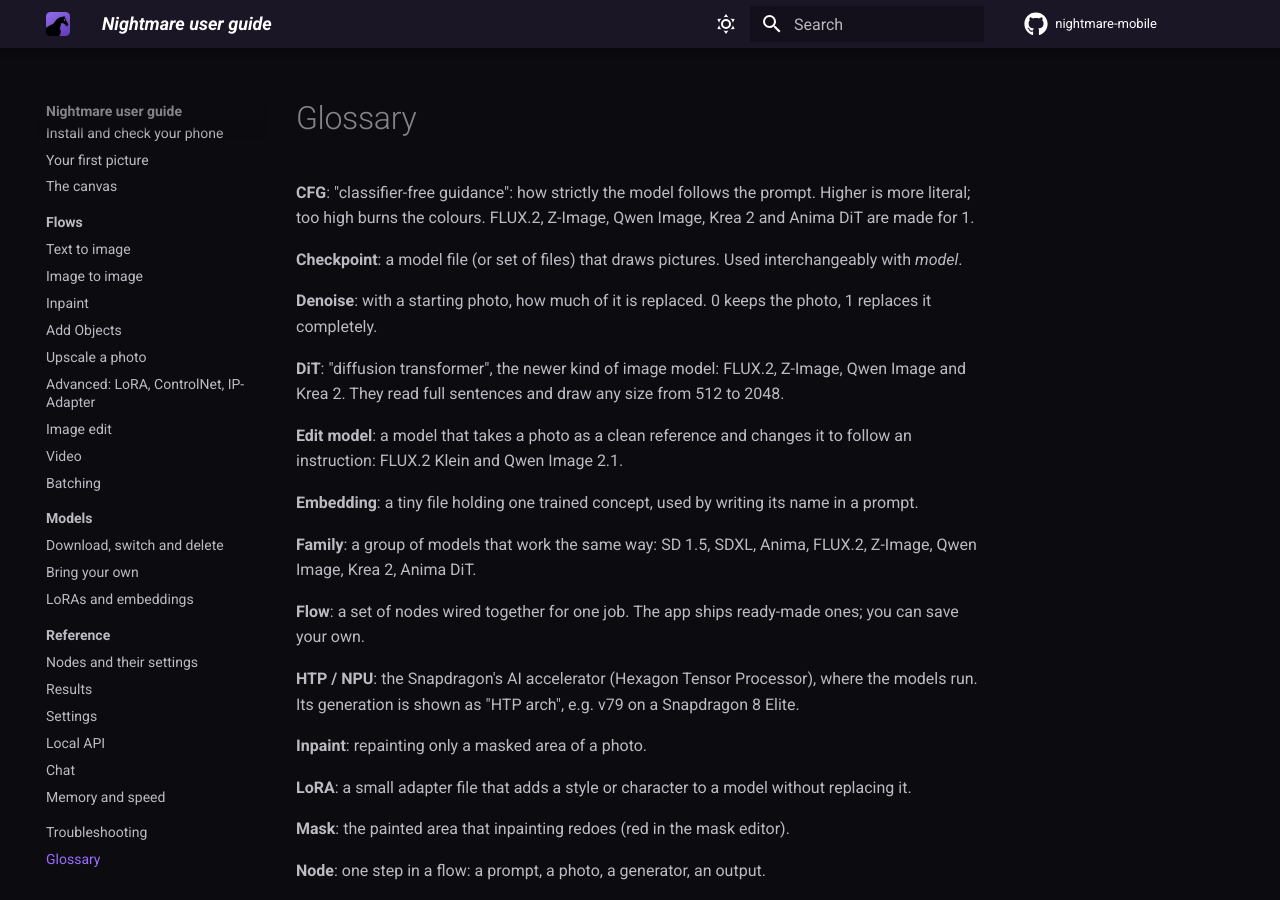
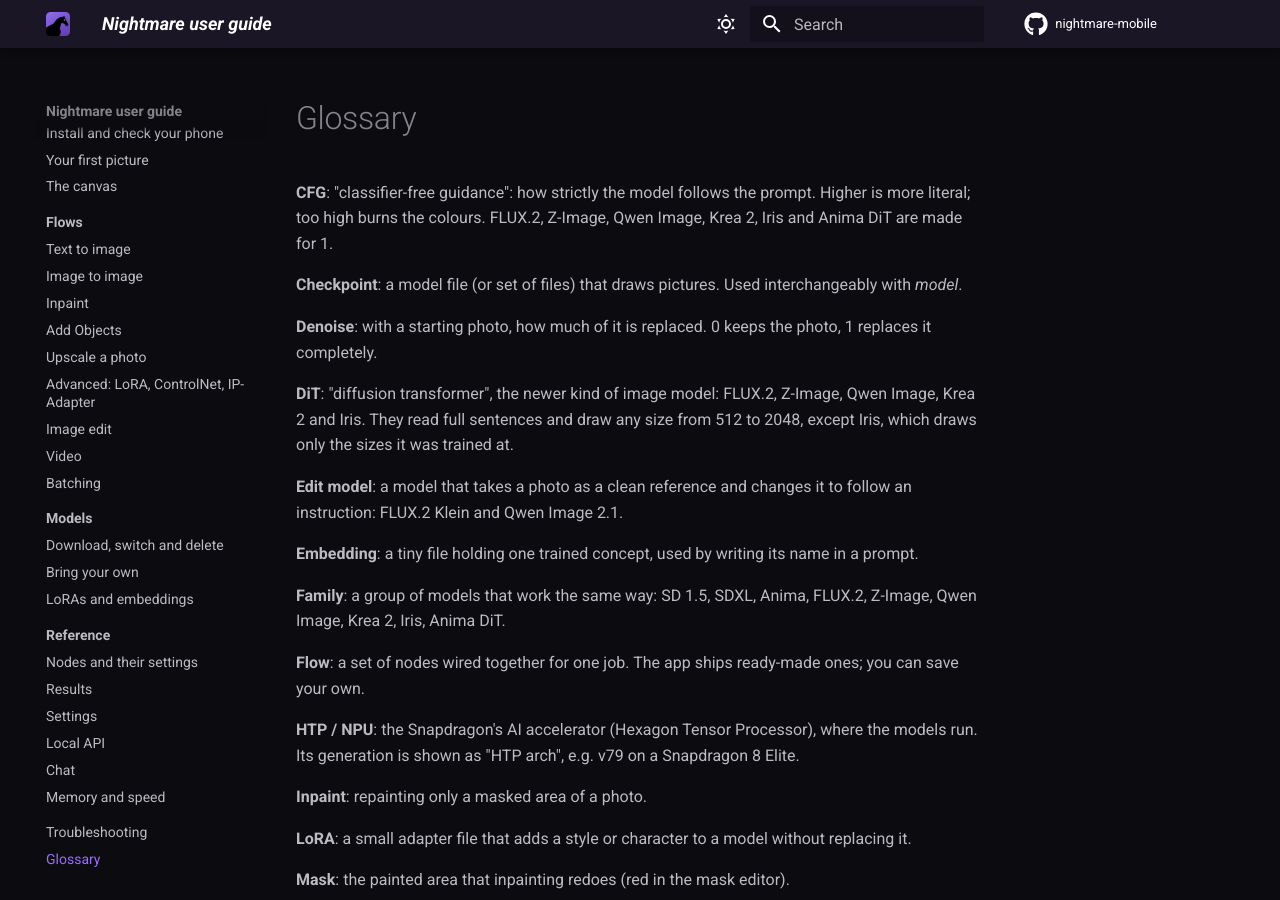
Before and after one commit to AbrahamPaulJ/nightmare-mobile, an MkDocs documentation site: the page built from guide/pages/glossary.md, in a window 1280 px wide and 900 px high. Built offline with MkDocs 1.6.1 and Material for MkDocs 9.7.7, drawn with Linux system fonts in a browser that asks for light colours; comment, search, counter and statistics services are not loaded.

Commit message:
README/guide: Iris 3B Turbo
Co-Authored-By: Claude Opus 5.5 <noreply@anthropic.com>
Claude-Session: https://claude.ai/code/session_01EMtPrVLJ9gMuDVFF5sb6fV

```diff
--- a/guide/pages/glossary.md
+++ b/guide/pages/glossary.md
@@ -1,7 +1,7 @@
 # Glossary
 
 **CFG**: "classifier-free guidance": how strictly the model follows the prompt. Higher is more
-literal; too high burns the colours. FLUX.2, Z-Image, Qwen Image, Krea 2 and Anima DiT are made for 1.
+literal; too high burns the colours. FLUX.2, Z-Image, Qwen Image, Krea 2, Iris and Anima DiT are made for 1.
 
 **Checkpoint**: a model file (or set of files) that draws pictures. Used interchangeably with
 *model*.
@@ -10,7 +10,8 @@ literal; too high burns the colours. FLUX.2, Z-Image, Qwen Image, Krea 2 and Ani
 it completely.
 
 **DiT**: "diffusion transformer", the newer kind of image model: FLUX.2, Z-Image, Qwen
-Image and Krea 2. They read full sentences and draw any size from 512 to 2048.
+Image, Krea 2 and Iris. They read full sentences and draw any size from 512 to 2048, except
+Iris, which draws only the sizes it was trained at.
 
 **Edit model**: a model that takes a photo as a clean reference and changes it to follow an
 instruction: FLUX.2 Klein and Qwen Image 2.1.
@@ -18,7 +19,7 @@ instruction: FLUX.2 Klein and Qwen Image 2.1.
 **Embedding**: a tiny file holding one trained concept, used by writing its name in a prompt.
 
 **Family**: a group of models that work the same way: SD 1.5, SDXL, Anima, FLUX.2, Z-Image,
-Qwen Image, Krea 2, Anima DiT.
+Qwen Image, Krea 2, Iris, Anima DiT.
 
 **Flow**: a set of nodes wired together for one job. The app ships ready-made ones; you can
 save your own.
```
Also changed, not shown: guide/pages/flows/text-to-image.md (+3 -3 lines), guide/pages/index.md (+1 -1 lines), guide/pages/models/index.md (+1 -0 lines), guide/pages/reference/nodes.md (+1 -1 lines), README.md.
